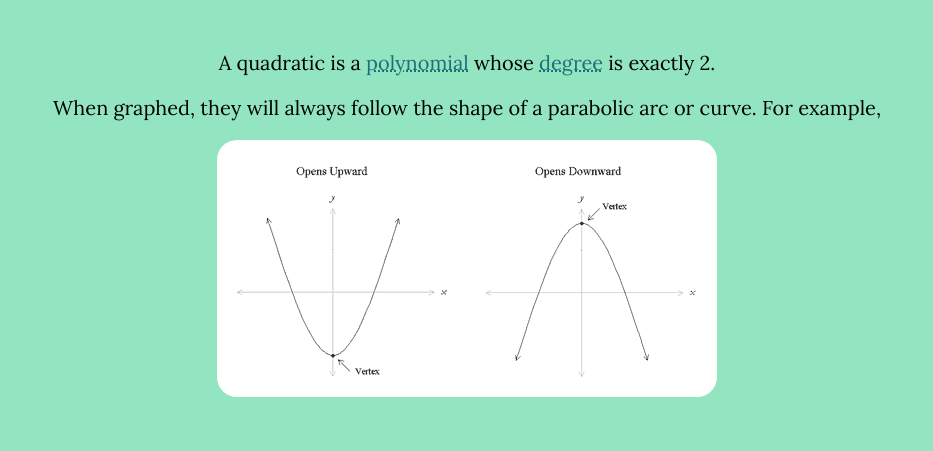
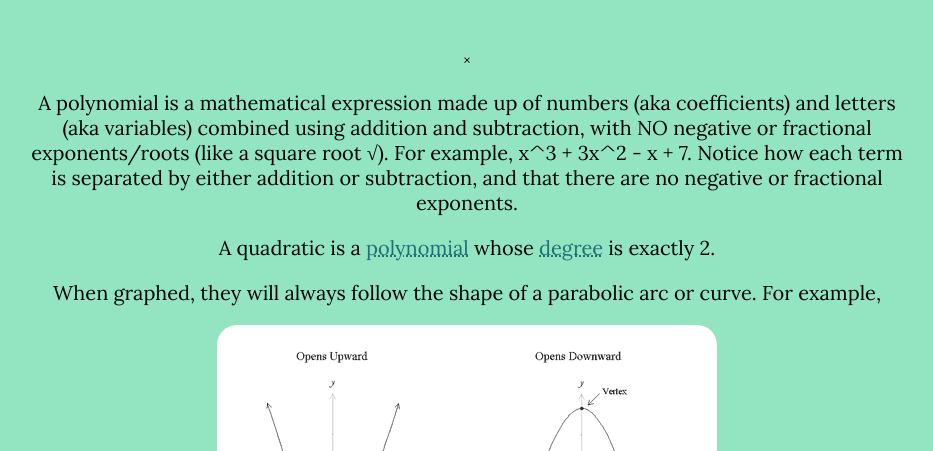
Before and after one commit to Brainspark1/quadratic-equation-solver, a plain HTML site: page explanation.html in a window 1280 px wide. Both pictures are taken after a click on the element "polynomial". Shown: the part 349-800 px from the top of the page, without its empty margins (173-1106 px from the left). Drawn offline with Linux system fonts and the light colour scheme.

Commit message:
Finishing styling, adding html and js for custom alert boxes - not done yet

```diff
--- a/app.js
+++ b/app.js
@@ -40,8 +40,19 @@ The size of the numerical value held by a variable.
 `,
 ];
 
+let alertBox = document.getElementById("customAlertBox");
+let alertMessageContainer = document.getElementById("alertMessage");
+let closeButton = document.querySelector(".close");
+
+closeButton.addEventListener("click", function () {
+  // hiding the explanation textbox when the close button is clicked
+  alertBox.style.display = "none";
+});
+
 for (let i = 0; i < explanationElements.length; i++) {
   explanationElements[i].addEventListener("click", function () {
-    alert(explanationArray[i]);
+    alertMessageContainer.innerHTML = explanationArray[i];
+    // allowing the new text to sit with the other elements / not be hidden
+    alertBox.style.display = "block";
   });
 }
--- a/explanation.html
+++ b/explanation.html
@@ -21,6 +21,14 @@
     <h5 class="very-small-size">psst ... click on underlined text to get their meanings</h2>
     <h2 class="medium-size">Let's start with the <span class="fourth-color">basics</span>.</h2>
     <h4 class="medium-small-size">What is a quadratic?</h4>
+
+    <!-- custom alerts - inspiration from W3Schools (https://www.geeksforgeeks.org/javascript/how-to-design-a-custom-alert-box-using-javascript/) -->
+    <div id="customAlertBox" class="custom-alert">
+        <div class="custom-alert-content">
+            <span class="close">&times;</span>
+            <p id="alertMessage"></p>
+        </div>
+    </div>
 
     <p>A quadratic is a <span class="explanation">polynomial</span> whose <span class="explanation">degree</span> is exactly 2.</p>
     <p>When graphed, they will always follow the shape of a parabolic arc or curve. For example,</p>
```
